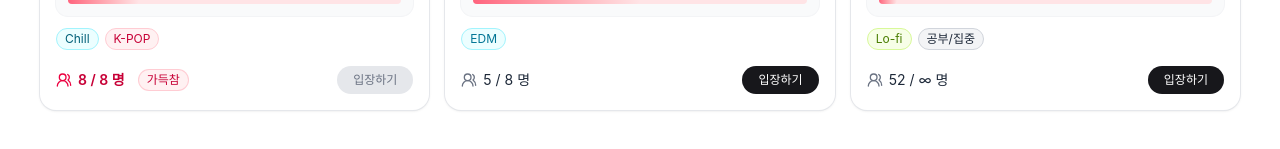
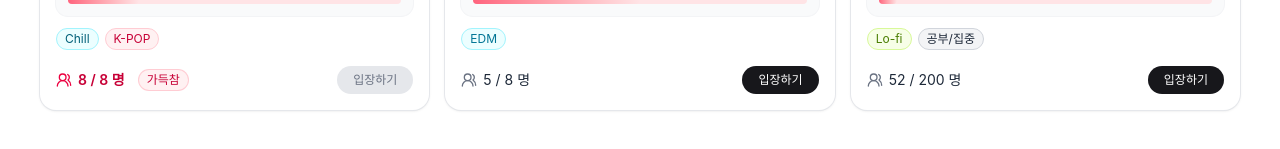
Before and after one commit to Queuing-org/front-end, a Next.js app: page /main in a window 1280 px wide. Shown: the part 267-416 px from the top of the page. Built offline with nearby package versions, Linux system fonts and the light colour scheme.

Commit message:
Refactor: room-card, room-list에서  Unlimited 관련 로직 삭제

```diff
--- a/src/components/header.jsx
+++ b/src/components/header.jsx
@@ -4,7 +4,7 @@
 import { useEffect, useRef, useState } from "react";
 import { Power } from "lucide-react";
 import { useRouter } from "next/navigation";
-import SearchBar from "./topbar/search-bar";
+import SearchBar from "./topbar/search-bar.tsx";
 import Image from "next/image";
 
 export default function Header() {
--- a/src/components/room-card.jsx
+++ b/src/components/room-card.jsx
@@ -51,8 +51,7 @@ export default function RoomCard({ room }) {
     isPrivate = false,
     tags = [],
     listenersCount = 0,
-    capacity,
-    isUnlimited = false,
+    limitedListeners,
     nowPlaying,
     code, // joinRoom에 필요
   } = room;
@@ -61,9 +60,7 @@ export default function RoomCard({ room }) {
     ? tags.map(normalizeTagKey).filter(Boolean)
     : [];
 
-  const cap = isUnlimited ? Infinity : capacity ?? 8;
-  const isFull = !isUnlimited && listenersCount >= cap;
-  const capDisplay = isUnlimited ? "∞" : cap;
+  const isFull = listenersCount == limitedListeners;
 
   const progress = nowPlaying?.durationSec
     ? Math.min(
@@ -147,9 +144,9 @@ export default function RoomCard({ room }) {
                 isFull ? "text-rose-700 font-semibold" : "text-gray-800"
               }`}
             >
-              {listenersCount} / {capDisplay} 명
+              {listenersCount} / {limitedListeners} 명
             </span>
-            {isFull && !isUnlimited && (
+            {isFull && (
               <span className="ml-2 rounded-full bg-rose-50 px-2 py-0.5 text-xs text-rose-700 ring-1 ring-rose-200">
                 가득참
               </span>
@@ -158,11 +155,11 @@ export default function RoomCard({ room }) {
 
           <button
             onClick={() => router.push(`/room/${code}`)}
-            disabled={isFull && !isUnlimited}
+            disabled={isFull}
             className={[
               "rounded-full px-4 py-1.5 text-xs font-medium transition focus:outline-none cursor-pointer",
               "focus-visible:ring-2 focus-visible:ring-offset-2 focus-visible:ring-[#17171B]/30",
-              isFull && !isUnlimited
+              isFull
                 ? "bg-gray-200 text-gray-500 cursor-not-allowed"
                 : "bg-[#17171B] text-white hover:opacity-90",
             ].join(" ")}
--- a/src/components/room-list.tsx
+++ b/src/components/room-list.tsx
@@ -1,6 +1,4 @@
 // components/room-list.jsx
-"use client";
-
 import RoomCard from "./room-card";
 import { DummyRooms } from "../dummy-rooms";
 import { Room } from "@/types/room";
--- a/src/dummy-rooms.js
+++ b/src/dummy-rooms.js
@@ -7,7 +7,7 @@ export const DummyRooms = [
     isPrivate: false,
     tags: ["Chill", "K-POP"],
     listenersCount: 8, // 현재 인원
-    capacity: 8, // 기본 무료 플랜: 8명
+    limitedListeners: 8,
     isUnlimited: false, // 유료 플랜이면 true
     nowPlaying: {
       title: "Love Dive",
@@ -24,8 +24,7 @@ export const DummyRooms = [
     isPrivate: true,
     tags: ["EDM", "Pump"],
     listenersCount: 5,
-    capacity: 8,
-    isUnlimited: false,
+    limitedListeners: 8,
     nowPlaying: {
       title: "The Nights",
       artist: "Avicii",
@@ -41,8 +40,7 @@ export const DummyRooms = [
     isPrivate: false,
     tags: ["Lo-Fi", "Study"],
     listenersCount: 52,
-    capacity: null, // null이거나 값 없음 → 무제한 처리
-    isUnlimited: true, // 유료 플랜
+    limitedListeners: 200,
     nowPlaying: {
       title: "lofi hip hop beats",
       artist: "Nujabes",
--- a/src/types/room.ts
+++ b/src/types/room.ts
@@ -13,7 +13,6 @@ export type Room = {
   isPrivate: boolean;
   tags: string[];
   listenersCount: number;
-  capacity: number | null; // null 허용
-  isUnlimited: boolean;
+  limitedListeners: number;
   nowPlaying: NowPlaying;
 };
```
